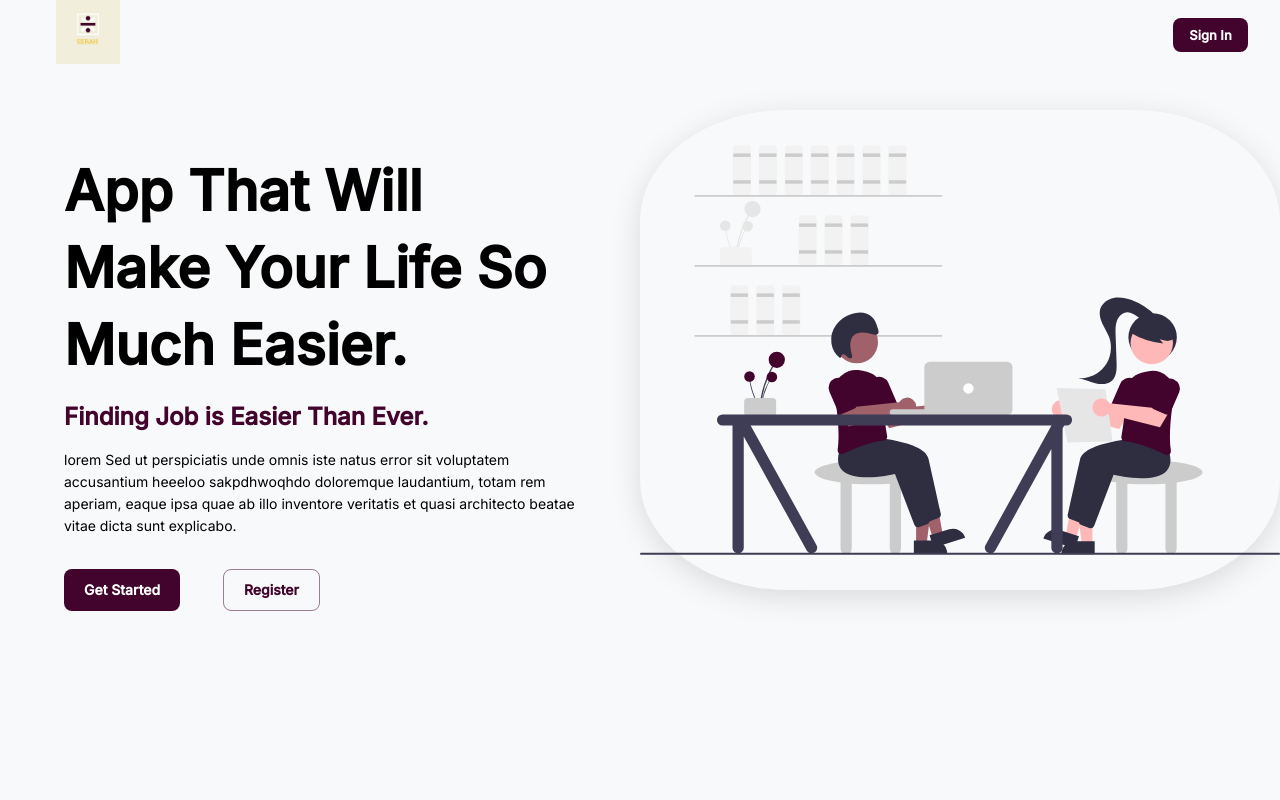
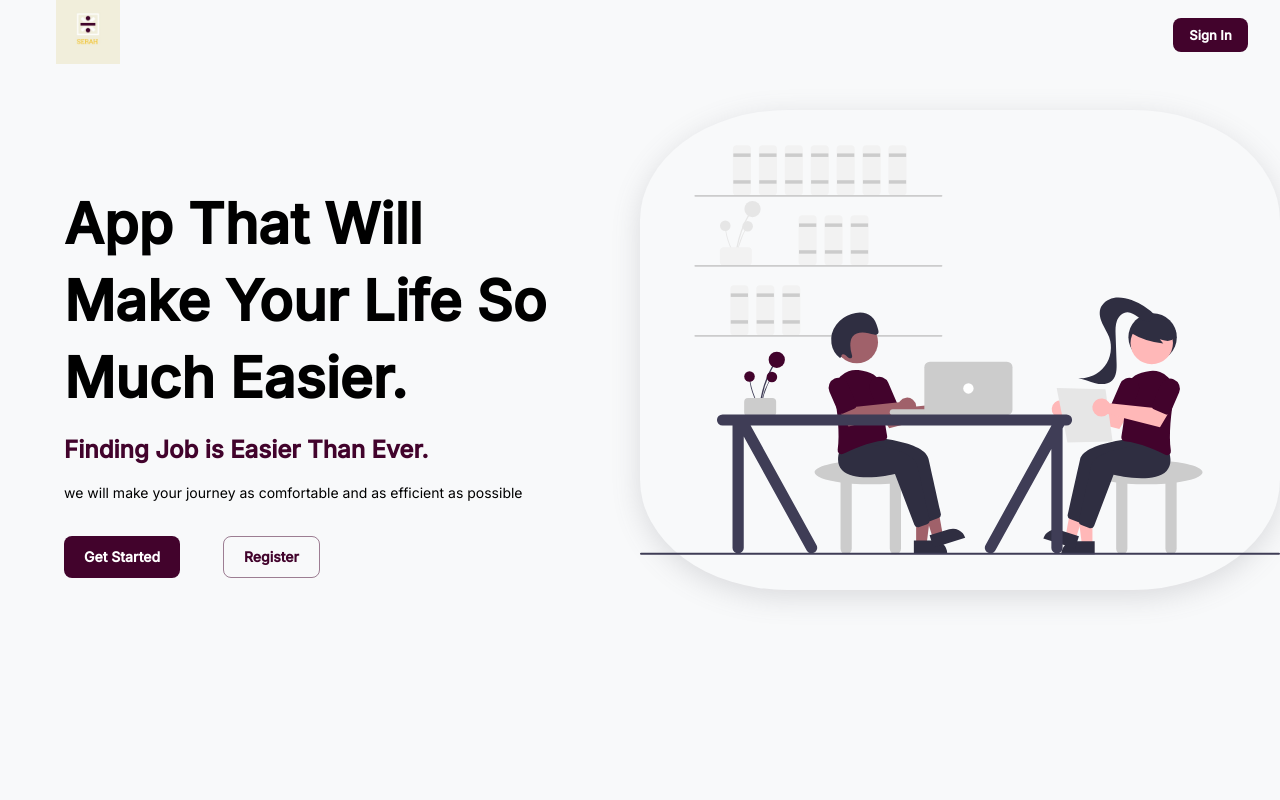
Before and after one commit to nuredin10/sera-job-portal, a Next.js app in the folder client-side/: page / in a window 1280 px wide. Shown: the top 800 px of the page. Built offline with nearby package versions, Linux system fonts and the light colour scheme.

Commit message:
Update index.js
.

```diff
--- a/client-side/src/pages/index.js
+++ b/client-side/src/pages/index.js
@@ -71,10 +71,7 @@ export default function Home({}) {
                 Finding Job is Easier Than Ever.
               </Typography>
               <Typography variant="subtitle2" color="black" sx={{ mt: 2 }}>
-                lorem Sed ut perspiciatis unde omnis iste natus error sit
-                voluptatem accusantium heeeloo sakpdhwoqhdo doloremque laudantium, totam rem aperiam,
-                eaque ipsa quae ab illo inventore veritatis et quasi architecto
-                beatae vitae dicta sunt explicabo.{" "}
+                we will make your journey as comfortable and as efficient as possible
               </Typography>
               <Box
                 sx={{
```
